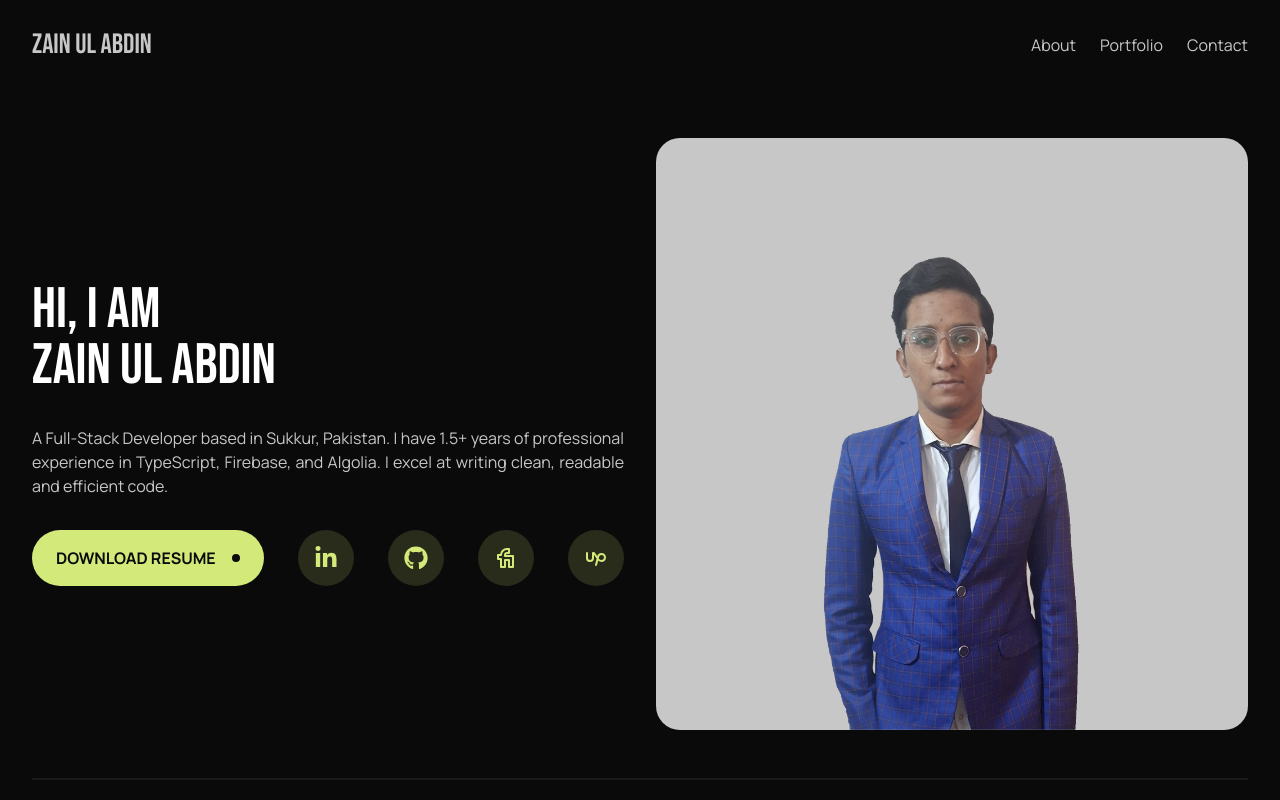
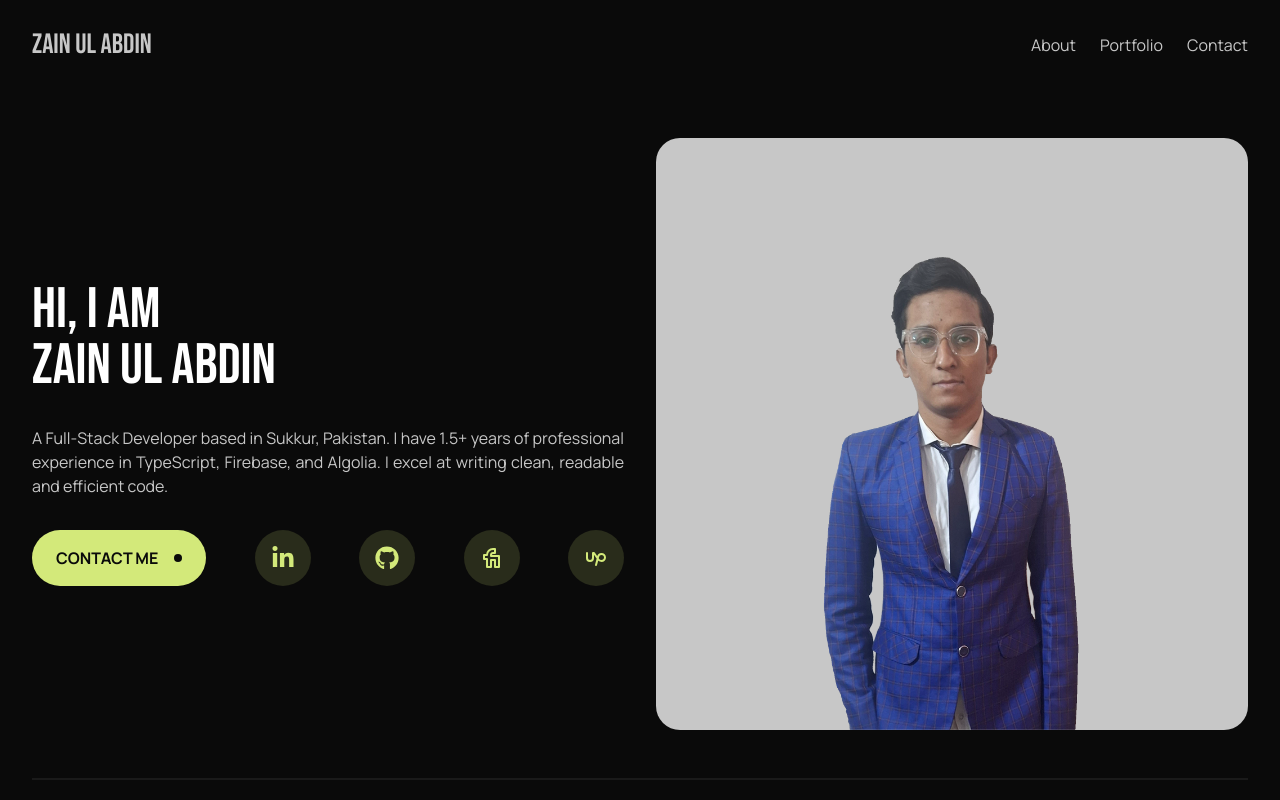
Before and after one commit to Zain-Khoso/Zain-Khoso, a Next.js app: page / in a window 1280 px wide. Shown: the top 800 px of the page. Built offline with nearby package versions, Linux system fonts and the light colour scheme.

Commit message:
fix: Contact Me button returned to Hero Section

```diff
--- a/src/app/page.tsx
+++ b/src/app/page.tsx
@@ -2,7 +2,7 @@
 import Image from 'next/image';
 
 // Assets.
-import { FaDownload, FaGithub, FaLinkedinIn } from 'react-icons/fa';
+import { FaArrowDown, FaGithub, FaLinkedinIn } from 'react-icons/fa';
 import { FaArrowUpRightFromSquare } from 'react-icons/fa6';
 import { TbBrandUpwork, TbBrandFiverr } from 'react-icons/tb';
 import ME from '@/assets/me.png';
@@ -32,13 +32,8 @@ export default function LandingPage() {
           </P>
 
           <div className="flex flex-wrap items-center justify-between gap-4">
-            <ButtonLink
-              href="/resume.pdf"
-              download="Zain's Resume.pdf"
-              icon={FaDownload}
-              className="min-w-full md:min-w-0"
-            >
-              Download Resume
+            <ButtonLink href="#contact" icon={FaArrowDown} className="min-w-full md:min-w-0">
+              Contact Me
             </ButtonLink>
 
             <ButtonLink
```
